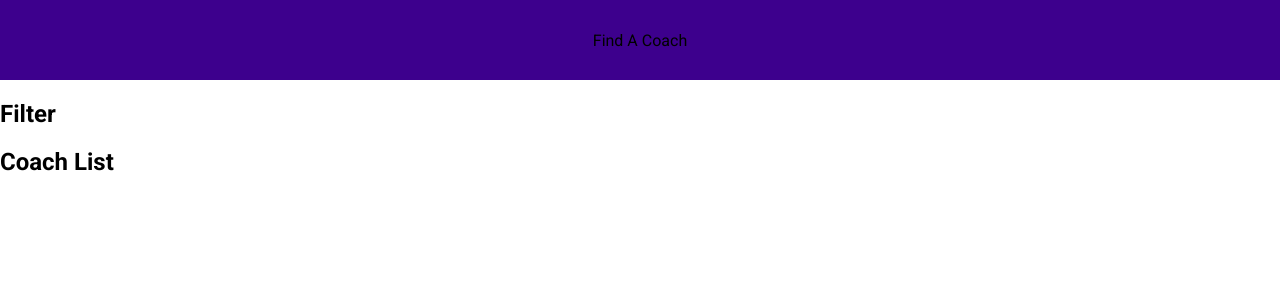
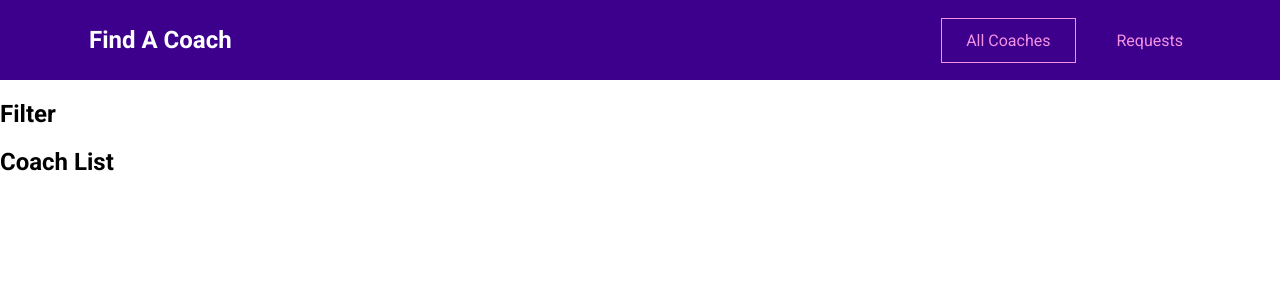
Before and after one commit to sydmasina/Find-a-Coach-VueApp, a Vue app: page /coaches in a window 1280 px wide. Shown: the top 300 px of the page. Built offline with nearby package versions, Linux system fonts and the light colour scheme.

Commit message:
Add navigation to Header

```diff
--- a/src/components/layout/TheHeader.vue
+++ b/src/components/layout/TheHeader.vue
@@ -1,6 +1,12 @@
 <template>
    <header>
-    Find A Coach
+    <nav>
+      <h1><router-link to="/">Find A Coach</router-link></h1>
+      <ul>
+        <li><router-link to="/coaches">All Coaches</router-link></li>
+        <li><router-link to="/requests">Requests</router-link></li>
+      </ul>
+    </nav>
    </header>
 </template>
 
```
